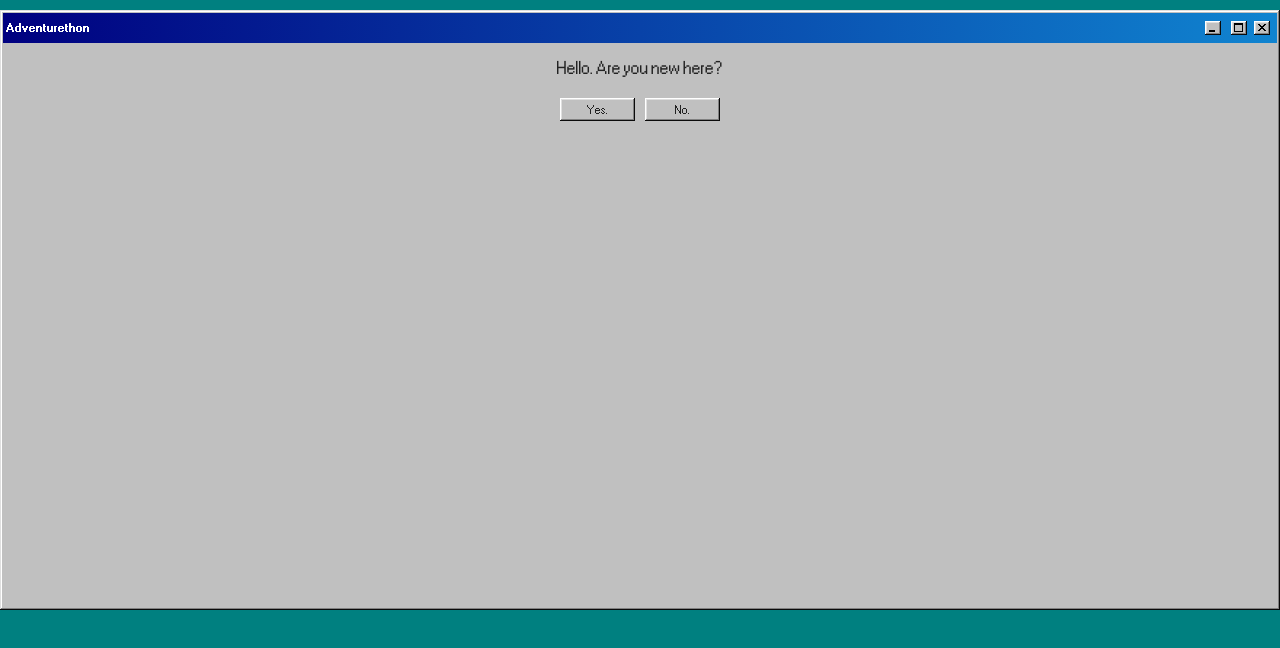
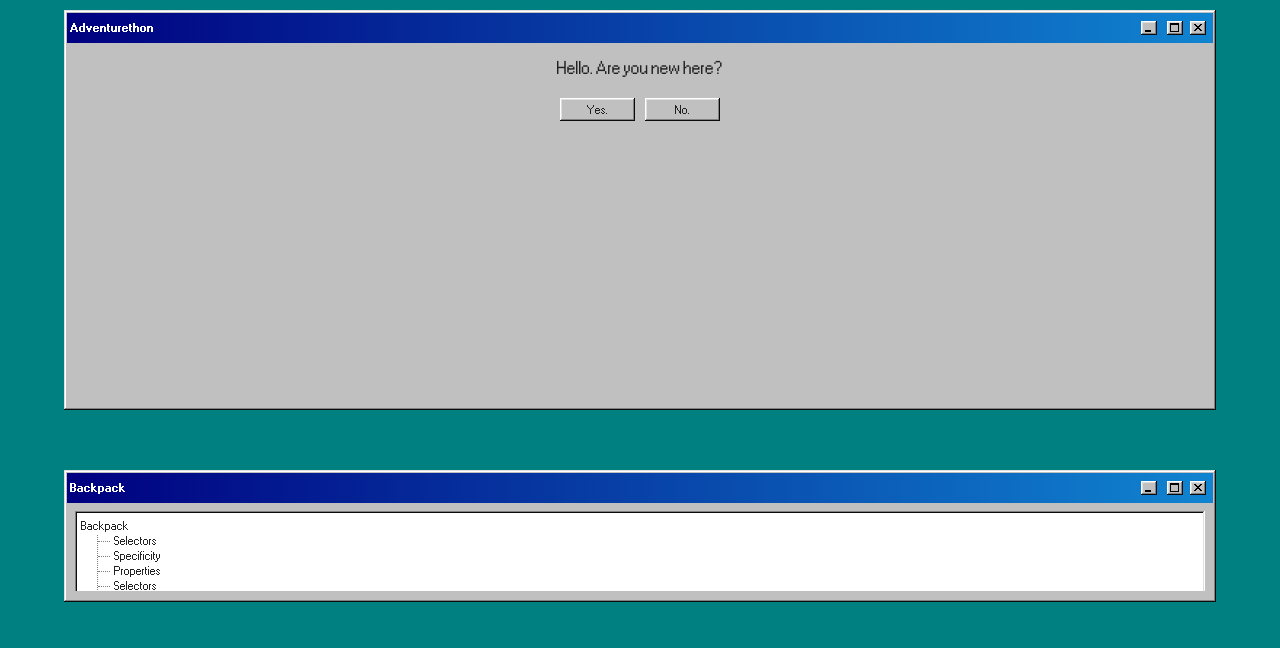
Before and after one commit to brittanyfenney/adventurethon, a React (Create React App) app: page / in a window 1280 px wide. Shown: the top 648 px of the page. Built offline with nearby package versions, Linux system fonts and the light colour scheme.

Commit message:
add backpack component

```diff
--- a/src/App.js
+++ b/src/App.js
@@ -2,6 +2,7 @@ import "98.css";
 import "./index.css";
 import Routes from "./routes";
 import { Player }  from "./components";
+import { Backpack }  from "./components";
 import { togglePlayer } from "./store/";
 
 
@@ -19,11 +20,15 @@ function App() {
           </div>
         </div>
 
-        <div className="window-body">
-          <div>
+        <div className="window-body" id="routes-container">
+          {/* <div id="routes-container"> */}
             <Routes togglePlayer={togglePlayer}/>
-          </div>
+          {/* </div> */}
         </div>
+      </div>
+
+      <div id="backpack-container">
+        <Backpack/>
       </div>
 
       <div id="player-container">
--- /dev/null
+++ b/src/components/Backpack.js
@@ -0,0 +1,33 @@
+import React from "react";
+import "98.css";
+
+export function Backpack() {
+  return (
+    <div className={"window"}>
+      <div className="title-bar">
+        <div className="title-bar-text">Backpack</div>
+        <div className="title-bar-controls">
+          <button aria-label="Minimize" />
+          <button aria-label="Maximize" />
+          <button aria-label="Close" />
+        </div>
+      </div>
+
+      <div className="window-body" id="backpack-tree">
+        <ul class="tree-view" >
+          <li>
+            Backpack
+            <ul>
+              <li>Selectors</li>
+              <li>Specificity</li>
+              <li>Properties</li>
+              <li>Selectors</li>
+              <li>Specificity</li>
+              <li>Properties</li>
+            </ul>
+          </li>
+        </ul>
+      </div>
+    </div>
+  );
+}
--- a/src/components/Room.js
+++ b/src/components/Room.js
@@ -34,6 +34,7 @@ export function Room(props) {
   if (room.name) {
     return (
       <div className="room-window">
+        <div>
         <p>You are in the {room.name}.</p>
         {foundNewItem && <p>You found a {room.item.name}.</p>}
         <p>What would you like to do?</p>
@@ -60,6 +61,10 @@ export function Room(props) {
             </Link>
           )}
         </div>
+        </div>
+        {/* <div className="toggle-bp">
+          <button>Open Backpack</button>
+        </div> */}
       </div>
     );
   } else {
--- a/src/components/index.js
+++ b/src/components/index.js
@@ -2,6 +2,7 @@ export { Window } from './Window'
 export { Entry } from './Entry'
 export {  Room } from './Room'
 export {  Controls } from './Controls'
+export { Backpack } from './Backpack'
 export { default as SignUp } from './SignUp'
 export { default as World } from './World'
 export { default as Player } from './Player'
--- a/src/index.css
+++ b/src/index.css
@@ -18,20 +18,21 @@ button {
 }
 
 .App {
-  display: flex;
+  /* display: flex;
   flex-direction: column;
-  justify-content: center;
-  width: 100%;
+  justify-content: center; */
+  width: 100vw;
   height: 100vh;
   background-color: #008080;
 }
 
 #main-window {
-  width: 100%;
-  height: 75%;
+  width: 90%;
+  height: 50%;
   position: absolute;
   top: 10px;
-  left: 0;
+  margin-left: 5%;
+  margin-right: 5%;
 }
 
 code {
@@ -56,13 +57,43 @@ input {
 }
 
 #player-container {
-  width: 100%;
+  width: 90%;
   height: 20%;
   position: absolute;
   bottom: 15px;
   left: 0;
+  margin-left: 5%;
+  margin-right: 5%;
 }
+
+#backpack-container {
+  width: 90%;
+  height: 20%;
+  position: absolute;
+  bottom: 170px;
+  left: 0;
+  margin-left: 5%;
+  margin-right: 5%;
+  text-align: left;
+}
+
+#backpack-tree {
+height: 80px;
+  overflow-y: auto;
+}
+
 
 .hide {
   display: none
 }
+
+.room-window {
+  height: 100%;
+  display: flex;
+  flex-direction: column;
+  justify-content: space-between;
+}
+
+#routes-container {
+  height: 85%;
+}
--- a/src/store/world.js
+++ b/src/store/world.js
@@ -1,18 +1,19 @@
 // ITEM CONSTRUCTOR
 
 class Item {
-  constructor(id, name, desc) {
+  constructor(id, name, desc, singles) {
     this.id = id;
     this.name = name;
     this.desc = desc
+    this.singles = singles
   }
 }
 
 // ITEMS
 
-let discman = new Item(1,"Discman", "A portable CD player. Cool!")
+let discman = new Item(1,"Discman", "A portable CD player. Cool!", {})
 
-// ALL ITEMS ARRAY
+// ALL ITEMS
 
 const allItems = {
   1: discman
@@ -44,7 +45,7 @@ let kitchen = new Room(1, "Kitchen", {west: 2})
 let livingRoom = new Room(2, "Living Room", {east: 1}, discman)
 
 
-// ALL ROOMS ARRAY
+// ALL ROOMS
 
 const allRooms = {
   1: kitchen,
```
